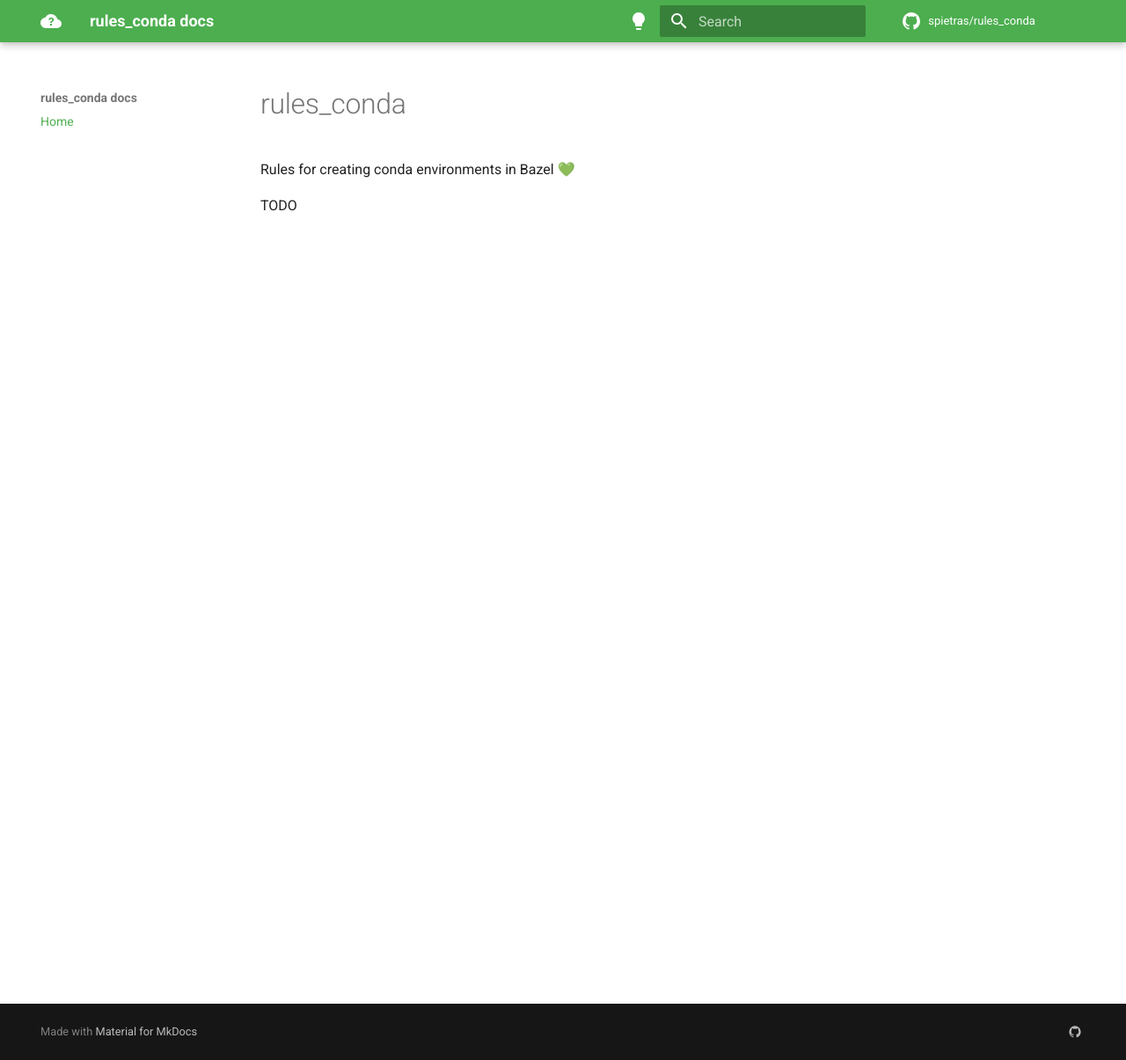
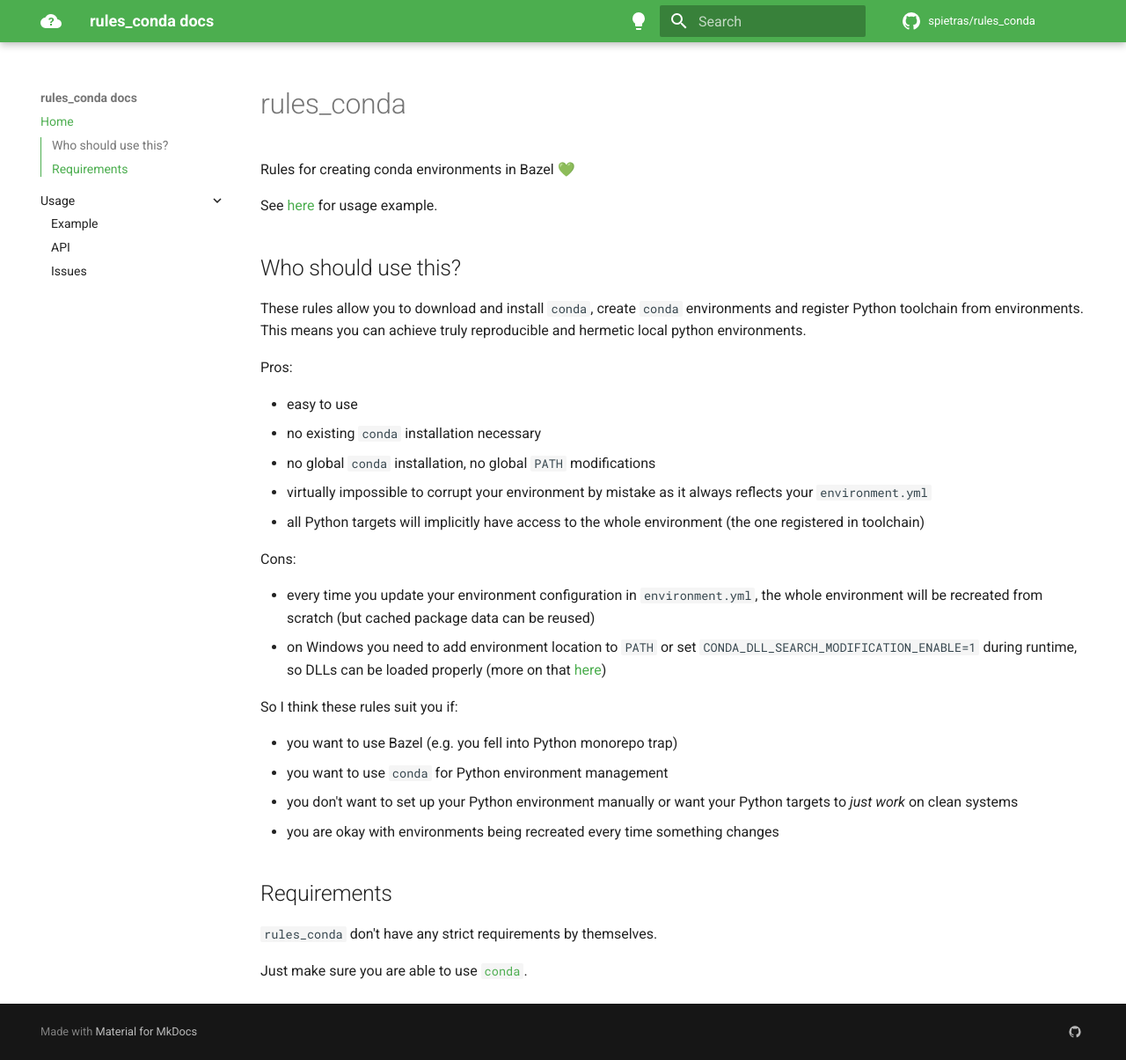
Before and after one commit to spietras/rules_conda, an MkDocs documentation site: the page built from docs/docs/index.md, in a window 1280 px wide and 1205 px high. Shown: the whole window at 88% size. Built offline with MkDocs 1.6.1 and Material for MkDocs 9.7.7, drawn with Linux system fonts in a browser that asks for light colours; comment, search, counter and statistics services are not loaded.

Commit message:
Updated docs (#17)

```diff
--- /dev/null
+++ b/docs/docs/assets/extra.css
@@ -0,0 +1,7 @@
+.md-typeset__table {
+  min-width: 100%;
+}
+
+.md-typeset table:not([class]) {
+  display: table;
+}
--- a/docs/docs/index.md
+++ b/docs/docs/index.md
@@ -2,4 +2,35 @@
 
 Rules for creating conda environments in Bazel 💚
 
-TODO
+See [here](usage/example.md) for usage example.
+
+## Who should use this?
+
+These rules allow you to download and install `conda`, create `conda` environments and register Python toolchain from environments.
+This means you can achieve truly reproducible and hermetic local python environments.
+
+Pros:
+
+- easy to use
+- no existing `conda` installation necessary
+- no global `conda` installation, no global `PATH` modifications
+- virtually impossible to corrupt your environment by mistake as it always reflects your `environment.yml`
+- all Python targets will implicitly have access to the whole environment (the one registered in toolchain)
+
+Cons:
+
+- every time you update your environment configuration in `environment.yml`, the whole environment will be recreated from scratch (but cached package data can be reused)
+- on Windows you need to add environment location to `PATH` or set `CONDA_DLL_SEARCH_MODIFICATION_ENABLE=1` during runtime, so DLLs can be loaded properly (more on that [here](usage/issues.md#path-issue))
+
+So I think these rules suit you if:
+
+- you want to use Bazel (e.g. you fell into Python monorepo trap)
+- you want to use `conda` for Python environment management
+- you don't want to set up your Python environment manually or want your Python targets to _just work_ on clean systems
+- you are okay with environments being recreated every time something changes
+
+## Requirements
+
+`rules_conda` don't have any strict requirements by themselves.
+
+Just make sure you are able to use [`conda`](https://docs.conda.io/en/latest/miniconda.html#system-requirements).
--- a/docs/mkdocs.yml
+++ b/docs/mkdocs.yml
@@ -71,5 +71,12 @@
     - icon: material/github
       link: https://github.com/spietras/rules_conda
 
+extra_css:
+  - assets/extra.css
+
 nav:
   - Home: index.md
+  - Usage:
+      - Example: usage/example.md
+      - API: usage/api.md
+      - Issues: usage/issues.md
```
Also changed, not shown: docs/docs/usage/api.md (added, +45 -0 lines), docs/docs/usage/example.md (added, +64 -0 lines), docs/docs/usage/issues.md (added, +31 -0 lines), 1 other file.
